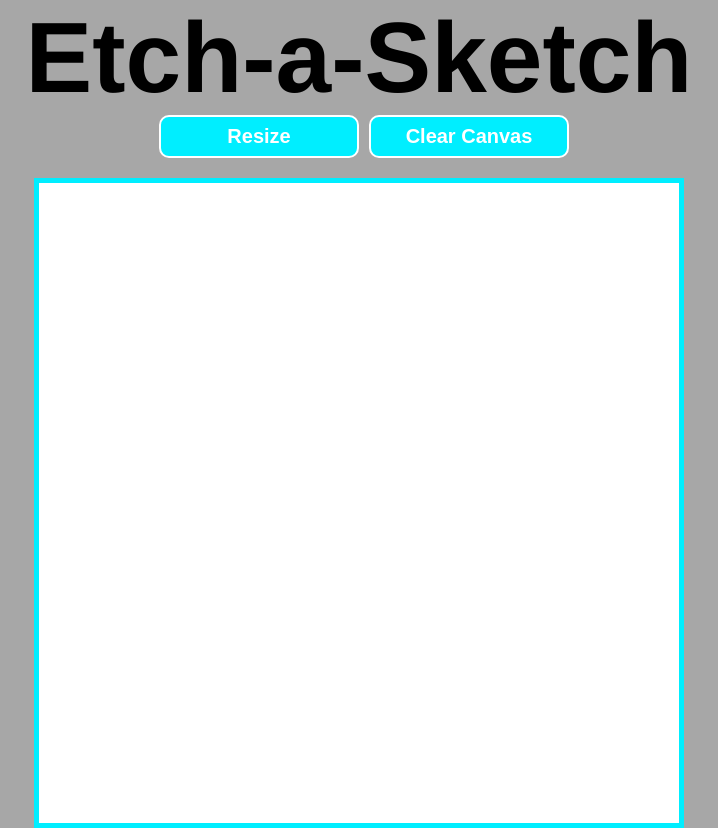
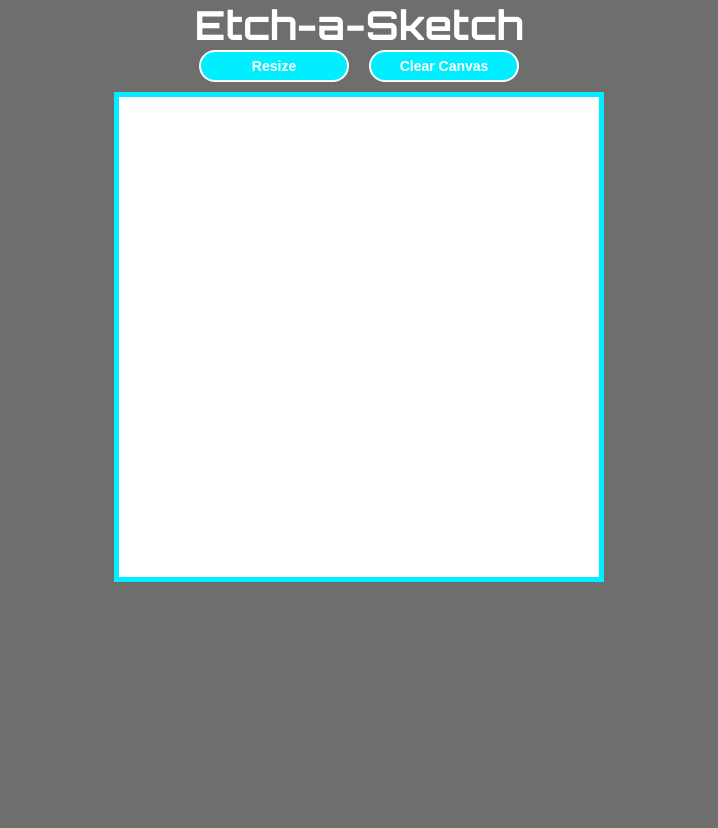
Before and after one commit to arpitneewaliya/Etch-a-Sketch, a plain HTML site: page index.html in a window 1280 px wide. Shown: the whole page, without its empty margins (281-999 px from the left). After the commit the page ends 800 px from the top, so only its background shows below. Drawn offline with Linux system fonts and the light colour scheme; a web font is replaced by a local one.

Commit message:
Change some style and design

```diff
--- a/script.js
+++ b/script.js
@@ -7,11 +7,11 @@ for (let i = 1; i <= 16; i++) {
     row = document.createElement('div');
     row.classList = `row${i} rows`;
     container.appendChild(row);
-    for (let j = 0; j < 16; j++) {
+    for (let j = 1; j <= 16; j++) {
         box = document.createElement('div');
         box.classList = `boxes`;
-        box.style.height = '40px';
-        box.style.width = '40px';
+        box.style.height = '30px';
+        box.style.width = '30px';
         row.appendChild(box);
     }
 }
@@ -37,7 +37,15 @@ clear.addEventListener('click', function () {
 
 let resizeBtn = document.querySelector('#resize');
 resizeBtn.addEventListener('click', () => {
-    let num = +prompt('Enter the grid dimensions:', '');
+    let num;
+    while (true) {
+        num = +prompt('Enter a number between 1 and 100:', '16');
+        if (!isNaN(num) && num >=1 && num <=100) {
+            break;
+        } else {
+            num = +prompt('Invalid Input! Enter a number between 1 and 100:', '16');
+        }
+    }
     let allRows = document.querySelectorAll('.rows');
     let rowsArr = [...allRows];
     for (const eachRow of rowsArr) {
@@ -51,10 +59,11 @@ resizeBtn.addEventListener('click', () => {
             box = document.createElement('div');
             box.classList = `boxes`;
             row.appendChild(box);
-            box.style.height = `${640 / num}px`;
-            box.style.width = `${640 / num}px`;
+            box.style.height = `${480 / num}px`;
+            box.style.width = `${480 / num}px`;
         }
     }
+
     let boxes = document.querySelectorAll('.boxes');    // Stores a NodeList
     let boxArr = [...boxes];    // Converts the NodeList into an array
 
@@ -82,6 +91,7 @@ resize.addEventListener('mouseup', () => {
     resize.style.backgroundColor = '#00eeff';
 });
 
+
 let clearBtn = document.querySelector('#clear');
 clearBtn.addEventListener('mousedown', () => {
     clear.style.backgroundColor = '#99f8ff';
--- a/style.css
+++ b/style.css
@@ -1,7 +1,7 @@
-@import url('https://fonts.googleapis.com/css2?family=Ga+Maamli&display=swap');
+@import url('https://fonts.googleapis.com/css2?family=Orbitron:wght@400..900&family=Playwrite+CL:wght@100..400&display=swap');
 body {
     margin: 0;
-    background-color: rgb(167, 167, 167);
+    background-color: rgb(110, 110, 110);
 }
 
 .boxes {
@@ -20,32 +20,34 @@ body {
     flex-direction: column;
     justify-content: center;
     align-items: center;
-    height: 640px;
-    width: 640px;
+    height: 480px;
+    width: 480px;
     background-color: white;
     border: 5px solid #00eeff;
 }
 
 #btnHolder {
     display: flex;
-    /* flex-direction: column; */
     justify-content: center;
-    /* align-items: center; */
-    margin-bottom: 20px;
+    margin-bottom: 10px;
     margin-top: 0;
 }
 
 #resize,
 #clear {
-    padding: 8px;
-    width: 200px;
-    margin-left: 10px;
-    border-radius: 10px;
+    padding: 6px;
+    width: 150px;
+    border-radius: 60px;
     background-color: #00eeff;
     color: white;
-    font-size: 20px;
-    font-weight: 900;
+    font-size: 14px;
+    font-weight: 700;
     border: 2px solid white;
+    box-sizing: border-box;
+}
+
+#clear {
+    margin-left: 20px;
 }
 
 #canvas {
@@ -56,8 +58,8 @@ body {
 
 .heading {
     margin: 0;
-    color: black;
+    color: white;
     text-align: center;
-    font-size: 100px;
-    font-family: "Ga Maamli", 'Franklin Gothic Medium', 'Arial Narrow', Arial, sans-serif;
+    font-size: 40px;
+    font-family: "Orbitron", sans-serif;
 }
```
